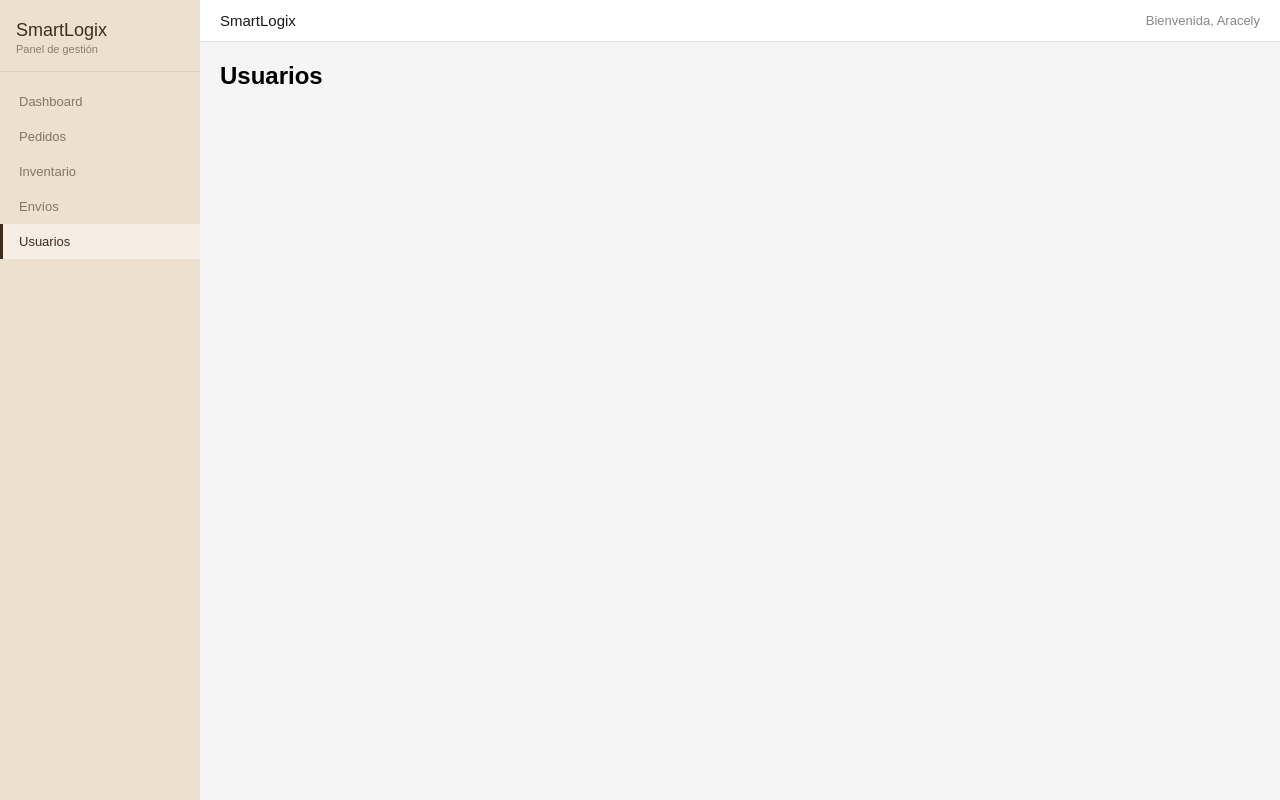
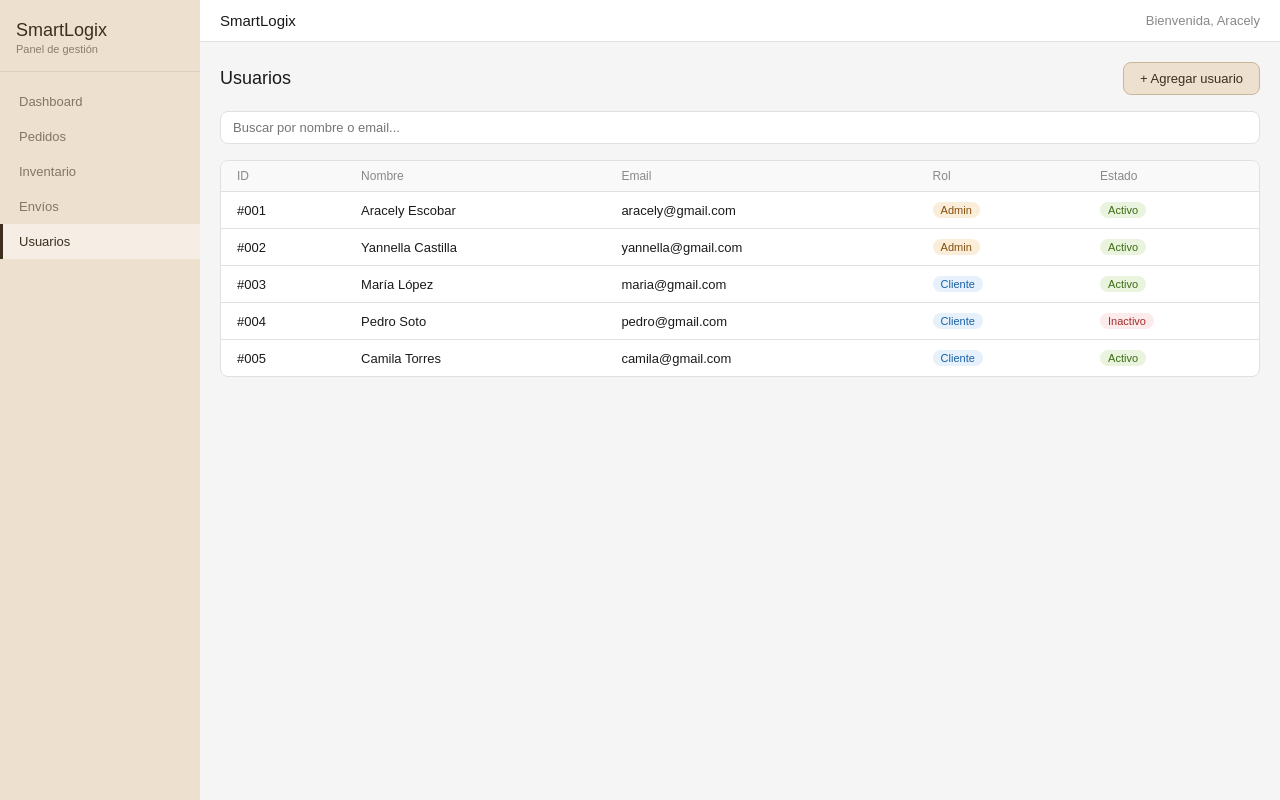
Before and after one commit to effimrv/SmartLogix-FullStack-III, a React (Vite) app in the folder SmartLogix/Frontend/smartlogix-frontend/: page / in a window 1280 px wide. Both pictures are taken after a click on the element "Usuarios". Built offline with nearby package versions, Linux system fonts and the light colour scheme.

Commit message:
página de usuarios lista

```diff
--- a/SmartLogix/Frontend/smartlogix-frontend/src/pages/Usuarios.jsx
+++ b/SmartLogix/Frontend/smartlogix-frontend/src/pages/Usuarios.jsx
@@ -1,7 +1,68 @@
+import { useState } from 'react';
+
 function Usuarios() {
+  const [busqueda, setBusqueda] = useState('');
+
+  const usuarios = [
+    { id: '001', nombre: 'Aracely Escobar', email: 'aracely@gmail.com', rol: 'Admin', estado: 'Activo' },
+    { id: '002', nombre: 'Yannella Castilla', email: 'yannella@gmail.com', rol: 'Admin', estado: 'Activo' },
+    { id: '003', nombre: 'María López', email: 'maria@gmail.com', rol: 'Cliente', estado: 'Activo' },
+    { id: '004', nombre: 'Pedro Soto', email: 'pedro@gmail.com', rol: 'Cliente', estado: 'Inactivo' },
+    { id: '005', nombre: 'Camila Torres', email: 'camila@gmail.com', rol: 'Cliente', estado: 'Activo' },
+  ];
+
+  const getRolClass = (rol) => {
+    return rol === 'Admin' ? 'badge badge-amber' : 'badge badge-blue';
+  };
+
+  const getEstadoClass = (estado) => {
+    return estado === 'Activo' ? 'badge badge-green' : 'badge badge-red';
+  };
+
+  const usuariosFiltrados = usuarios.filter((u) =>
+    u.nombre.toLowerCase().includes(busqueda.toLowerCase()) ||
+    u.email.toLowerCase().includes(busqueda.toLowerCase())
+  );
+
   return (
     <div className="content">
-      <h2>Usuarios</h2>
+      <div className="page-header">
+        <h2 className="page-title">Usuarios</h2>
+        <button className="btn-primary">+ Agregar usuario</button>
+      </div>
+
+      <input
+        type="text"
+        className="buscador"
+        placeholder="Buscar por nombre o email..."
+        value={busqueda}
+        onChange={(e) => setBusqueda(e.target.value)}
+      />
+
+      <div className="table-section">
+        <table>
+          <thead>
+            <tr>
+              <th>ID</th>
+              <th>Nombre</th>
+              <th>Email</th>
+              <th>Rol</th>
+              <th>Estado</th>
+            </tr>
+          </thead>
+          <tbody>
+            {usuariosFiltrados.map((usuario) => (
+              <tr key={usuario.id}>
+                <td>#{usuario.id}</td>
+                <td>{usuario.nombre}</td>
+                <td>{usuario.email}</td>
+                <td><span className={getRolClass(usuario.rol)}>{usuario.rol}</span></td>
+                <td><span className={getEstadoClass(usuario.estado)}>{usuario.estado}</span></td>
+              </tr>
+            ))}
+          </tbody>
+        </table>
+      </div>
     </div>
   );
 }
```
